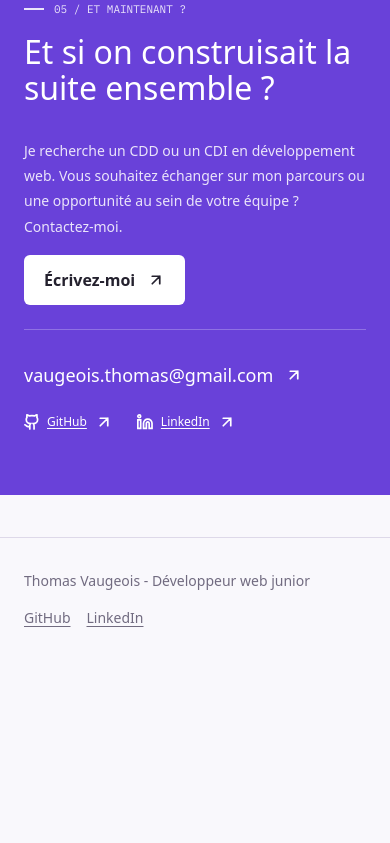
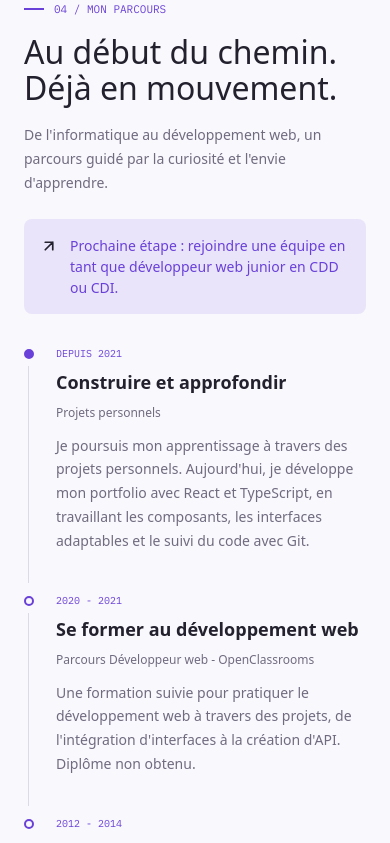
Before and after one commit to VaugeoisThomas/portefolio, a React (Vite) app: page / in a window 390 px wide. Shown: the part 6200-7043 px from the top of the page. Before the commit the page ends 6860 px from the top, so only its background shows below. Built offline with nearby package versions, Linux system fonts and the light colour scheme.

Commit message:
feat: ajouter la section parcours avec une frise responsive (#11)

```diff
--- a/src/App.tsx
+++ b/src/App.tsx
@@ -1,5 +1,6 @@
 import './App.css'
 import About from './components/About/About'
+import Background from './components/Background/Background'
 import Contact from './components/Contact/Contact'
 import Footer from './components/Footer/Footer'
 import Header from './components/Header/Header'
@@ -21,6 +22,7 @@ function App() {
         <About />
         <div className="page-container">
           <Skills />
+          <Background />
         </div>
         <Contact />
       </main>
--- /dev/null
+++ b/src/components/Background/Background.css
@@ -0,0 +1,129 @@
+.background {
+  padding-block: 4rem;
+}
+
+.background-header {
+  display: grid;
+  gap: 1rem;
+}
+
+.background-label {
+  color: var(--color-primary);
+}
+
+.background-title {
+  margin: 0;
+  font-size: 2rem;
+  font-weight: 500;
+  line-height: 1.15;
+}
+
+.background-description,
+.background-step-description {
+  font-size: 0.875rem;
+  line-height: 1.7;
+  color: var(--color-text-secondary);
+}
+
+.background-next-step {
+  display: flex;
+  align-items: flex-start;
+  gap: 0.75rem;
+  margin-top: 1.5rem;
+  padding: 1rem;
+  border-radius: 0.5rem;
+  background: var(--color-accent-background);
+  color: var(--color-primary);
+  font-size: 0.875rem;
+  line-height: 1.5;
+}
+
+.background-next-step img {
+  flex-shrink: 0;
+  margin-top: 0.125rem;
+}
+
+.background-timeline {
+  list-style-type: none;
+  padding: 0;
+  margin: 2rem 0 0;
+  display: grid;
+  gap: 2.5rem;
+}
+
+.background-step {
+  position: relative;
+  padding-left: 2rem;
+}
+
+.background-step::before {
+  content: "";
+  position: absolute;
+  left: 0;
+  top: 0.1875rem;
+  width: 0.625rem;
+  height: 0.625rem;
+  border: 2px solid var(--color-primary);
+  border-radius: 50%;
+  background: var(--color-background);
+}
+
+.background-step:first-child::before {
+  background: var(--color-primary);
+}
+
+.background-step:not(:last-child)::after {
+  content: "";
+  position: absolute;
+  left: 0.25rem;
+  top: 1.25rem;
+  bottom: -1.875rem;
+  width: 1px;
+  background: var(--color-border);
+}
+
+.background-period {
+  font-family: "IBM Plex Mono", monospace;
+  font-size: 0.625rem;
+  color: var(--color-primary);
+  text-transform: uppercase;
+}
+
+.background-step h3 {
+  margin: 0.5rem 0;
+  font-size: 1.125rem;
+  font-weight: 600;
+}
+
+.background-context {
+  font-size: 0.75rem;
+  color: var(--color-text-secondary);
+}
+
+.background-step-description {
+  margin-top: 0.75rem;
+}
+
+@media (min-width: 80rem) {
+  .background {
+    display: grid;
+    grid-template-columns: minmax(0, 3fr) minmax(0, 7fr);
+    gap: 7.5rem;
+    align-items: start;
+    padding-block: 6rem;
+  }
+
+  .background-title {
+    font-size: 2.75rem;
+  }
+
+  .background-timeline {
+    margin-top: 0;
+  }
+}
+
+@media (prefers-color-scheme: dark) {
+  .background-next-step img {
+    filter: brightness(0) invert(1);
+  }
+}
--- /dev/null
+++ b/src/components/Background/Background.data.ts
@@ -0,0 +1,34 @@
+type BackgroundStep = {
+  id: string;
+  period: string;
+  title: string;
+  context: string;
+  description: string;
+};
+
+export const backgroundSteps: BackgroundStep[] = [
+  {
+    id: "personal-projects",
+    period: "Depuis 2021",
+    title: "Construire et approfondir",
+    context: "Projets personnels",
+    description:
+      "Je poursuis mon apprentissage à travers des projets personnels. Aujourd'hui, je développe mon portfolio avec React et TypeScript, en travaillant les composants, les interfaces adaptables et le suivi du code avec Git.",
+  },
+  {
+    id: "web-training",
+    period: "2020 - 2021",
+    title: "Se former au développement web",
+    context: "Parcours Développeur web - OpenClassrooms",
+    description:
+      "Une formation suivie pour pratiquer le développement web à travers des projets, de l'intégration d'interfaces à la création d'API. Diplôme non obtenu.",
+  },
+  {
+    id: "computer-networks",
+    period: "2012 - 2014",
+    title: "Acquérir les bases de l'informatique",
+    context: "BTS Informatique et réseaux",
+    description:
+      "Une formation en informatique et réseaux, avec un projet de pilotage de panneau solaire mobile comprenant une interface web de consultation des paramètres.",
+  },
+];
--- /dev/null
+++ b/src/components/Background/Background.tsx
@@ -0,0 +1,37 @@
+import arrowUpRight from '../../assets/arrow-up-right.svg'
+import "./Background.css"
+import { backgroundSteps } from './Background.data'
+
+/** Affiche le parcours */
+
+function Background() {
+    return (
+        <section id="background" className="background" aria-labelledby="background-title">
+            <div className="background-intro">
+                <header className='background-header'>
+                    <p className='section-label background-label'>04 / Mon parcours</p>
+                    <h2 id="background-title" className='background-title'>Au début du chemin. Déjà en mouvement.</h2>
+                    <p className="background-description">
+                        De l'informatique au développement web, un parcours guidé par la curiosité et l'envie d'apprendre.
+                    </p>
+                </header>
+                <p className="background-next-step">
+                    <img src={arrowUpRight} alt="" />
+                    Prochaine étape : rejoindre une équipe en tant que développeur web junior en CDD ou CDI.
+                </p>
+            </div>
+            <ol className='background-timeline'>
+                {backgroundSteps.map((step) => (
+                    <li key={step.id} className='background-step'>
+                        <p className="background-period">{step.period}</p>
+                        <h3>{step.title}</h3>
+                        <p className="background-context">{step.context}</p>
+                        <p className='background-step-description'>{step.description}</p>
+                    </li>
+                ))}
+            </ol>
+        </section>
+    )
+}
+
+export default Background
```
